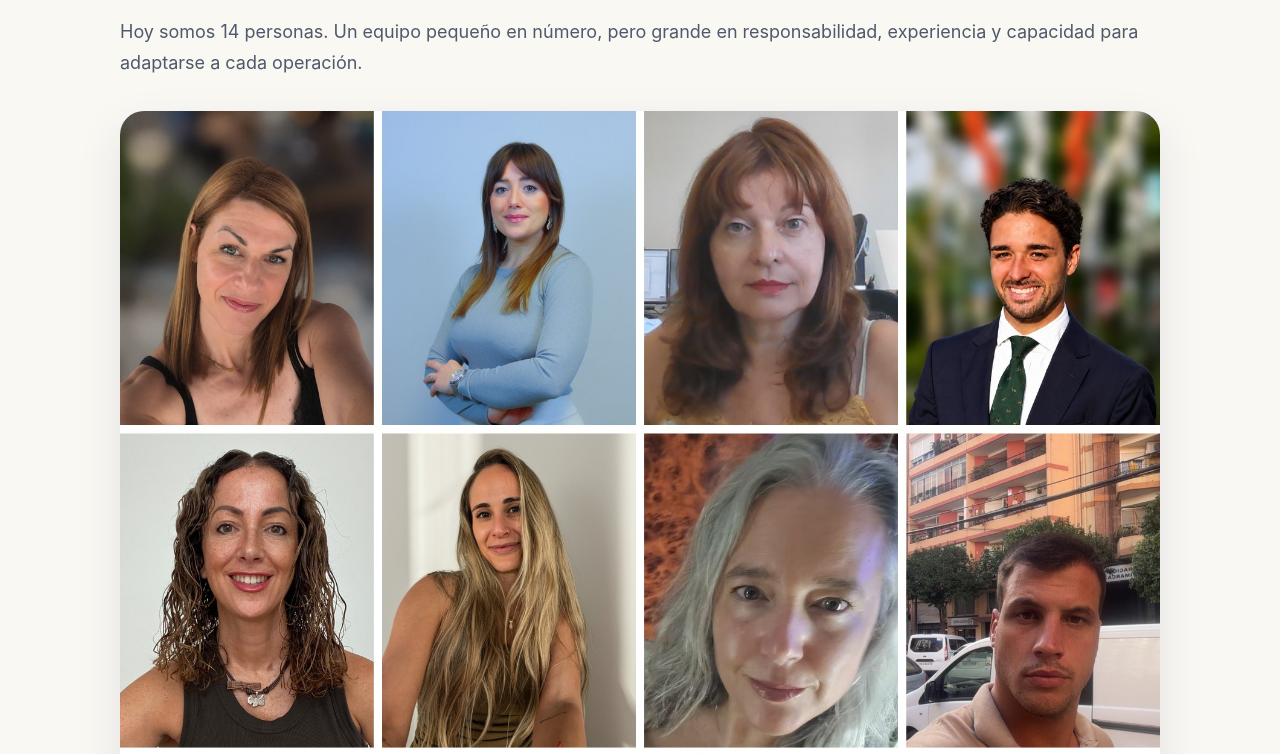
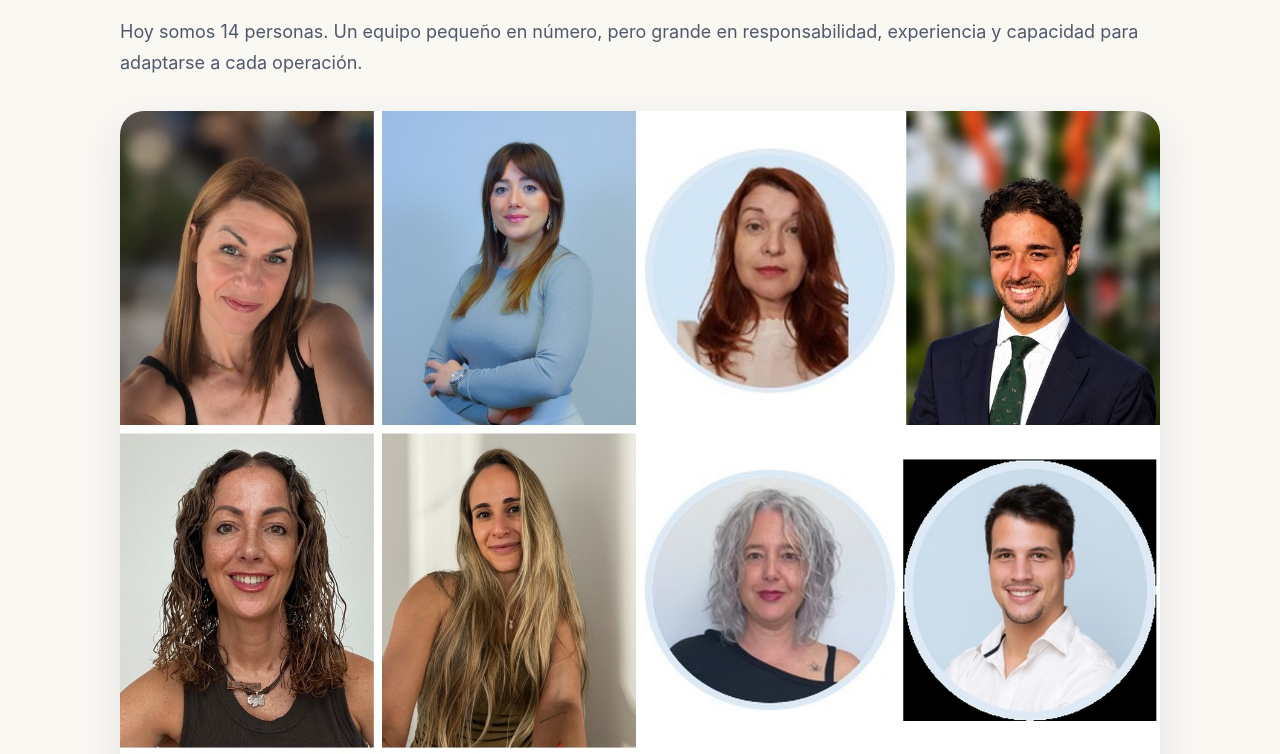
Before and after one commit to Microgym/Aniversario, a plain HTML site: page 20anos.html in a window 1280 px wide. Shown: the part 3617-4371 px from the top of the page. Drawn offline with Linux system fonts and the light colour scheme.

Commit message:
Add files via upload

```diff
--- a/20anos.html
+++ b/20anos.html
@@ -110,7 +110,7 @@ p{font-size:18px;line-height:1.75;color:#4f596b}
 <div class="kicker">El equipo</div>
 <h2>Rinfresco son las personas que lo hacen posible.</h2>
 <p>Hoy somos 14 personas. Un equipo pequeño en número, pero grande en responsabilidad, experiencia y capacidad para adaptarse a cada operación.</p>
-<img alt="Equipo de Rinfresco 2026" class="teamimg" src="equipo_rinfresco_2026.jpg"/>
+<img alt="Equipo de Rinfresco 2026" class="teamimg" src="equipo_rinfresco_2026_v2.jpg"/>
 <p class="teamnote">Composición provisional con las imágenes actuales. Cuando hagamos la fotografía oficial del aniversario, sustituiremos esta imagen por la foto de los 14 juntos.</p>
 </div>
 </section>
```
Also changed, not shown: 20years.html (+1 -1 lines), LEEME.txt, equipo_rinfresco_2026_v2.jpg (added).
